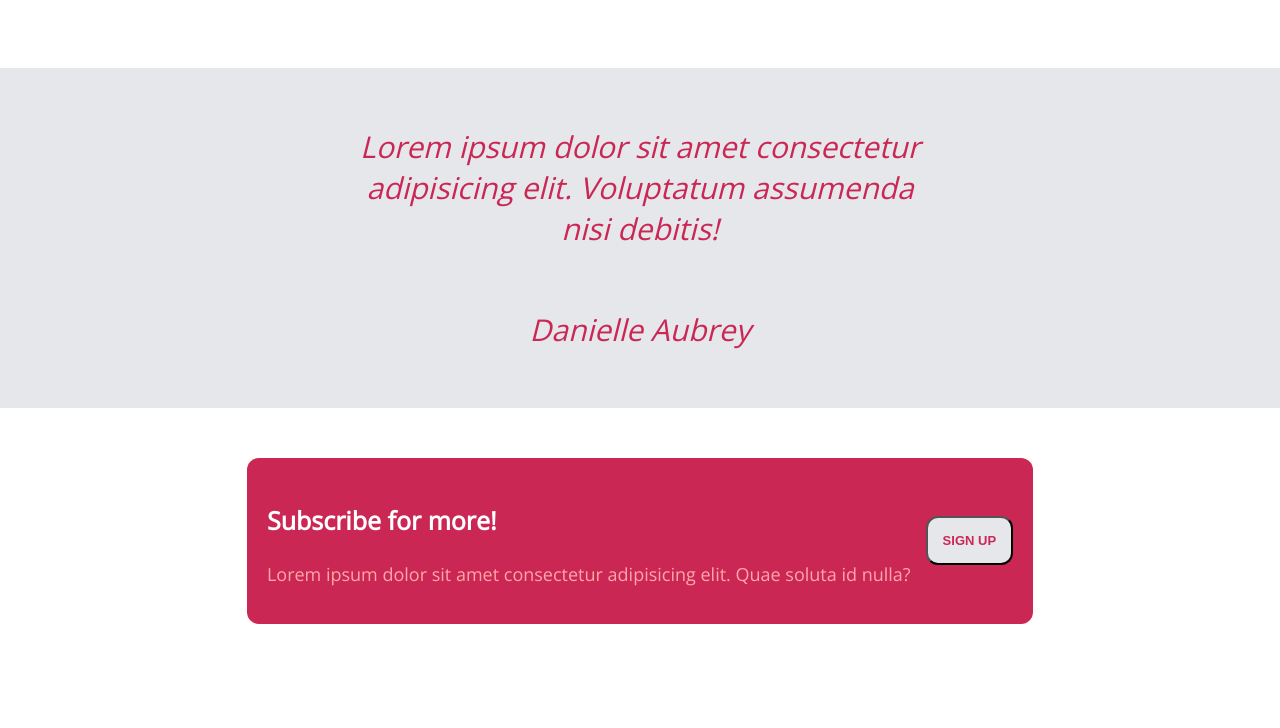
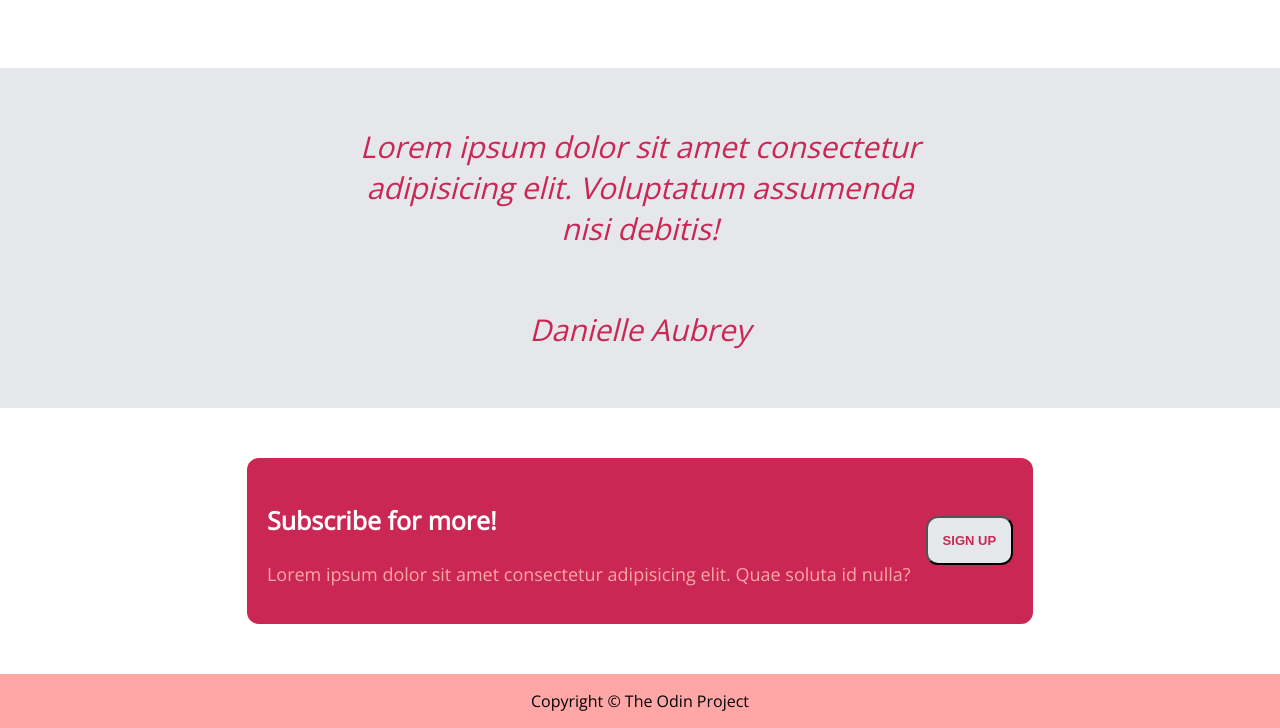
Before and after one commit to danielleaubrey/landing-page, a plain HTML site: page index.html in a window 1280 px wide. Shown: the part 734-1462 px from the top of the page. Before the commit the page ends 1408 px from the top, so only its background shows below. Drawn offline with nearby package versions, Linux system fonts and the light colour scheme.

Commit message:
Finished layout

```diff
--- a/index.html
+++ b/index.html
@@ -85,6 +85,9 @@
     </section>
     </section>
 
+    <section class="footer">
+        <p>Copyright © The Odin Project</p>
+    </section>
 </body>
 
 </html>
--- a/styles.css
+++ b/styles.css
@@ -165,3 +165,8 @@ button:hover {
     color: #FFA7A7;
     font-weight: 300;
 }
+
+.footer {
+    background-color: #FFA7A7;
+    text-align: center;
+}
```
